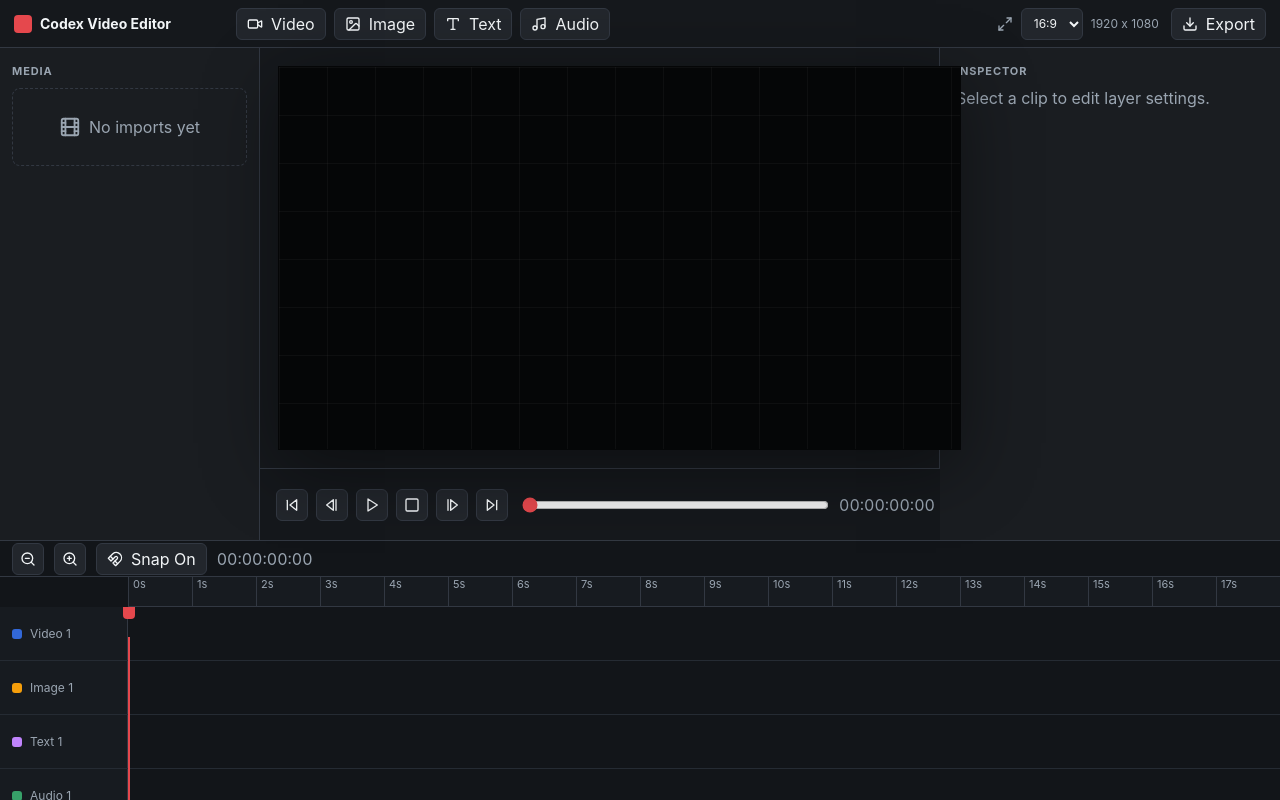
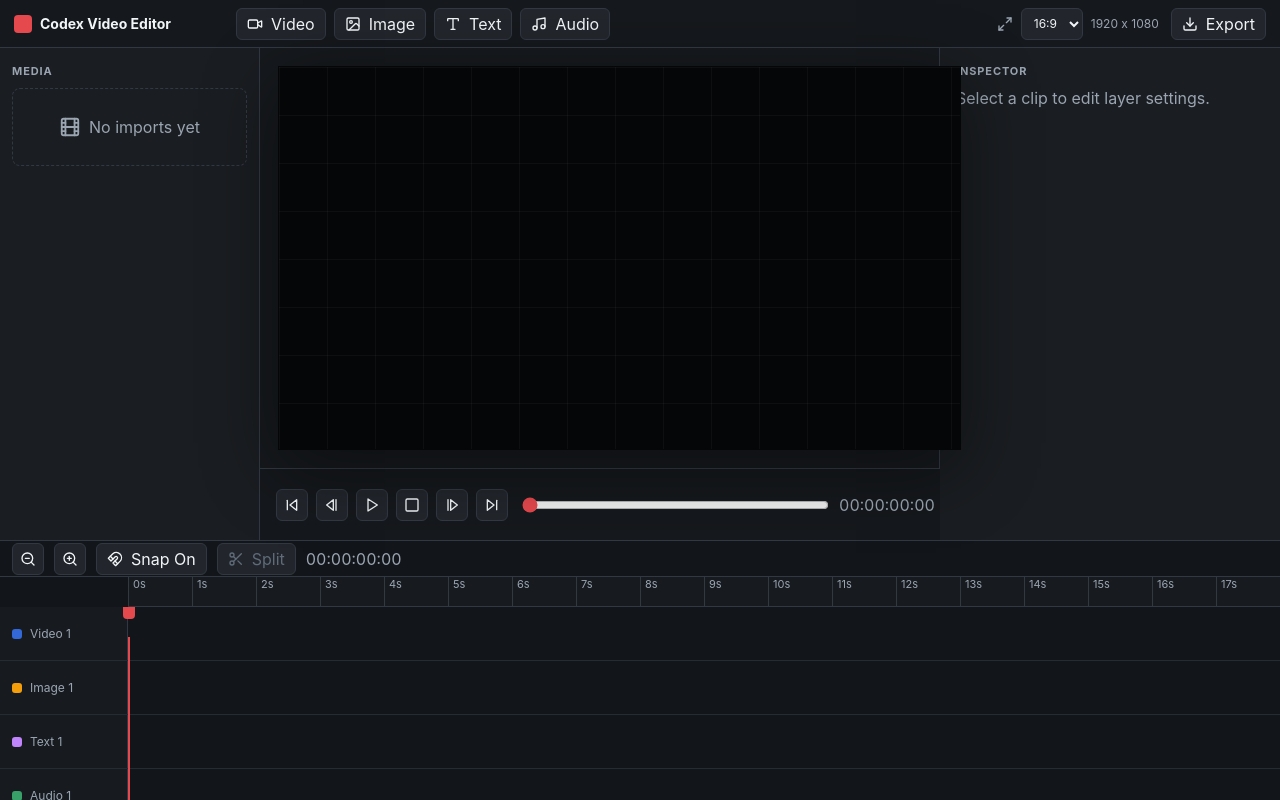
Before and after one commit to mavicair2tw/codex, a Next.js app: page / in a window 1280 px wide. Built offline with nearby package versions, Linux system fonts and the light colour scheme.

Commit message:
Add timeline clip splitting tools

```diff
--- a/src/components/timeline/timeline-editor.tsx
+++ b/src/components/timeline/timeline-editor.tsx
@@ -1,6 +1,6 @@
 "use client";
 
-import { Magnet, Trash2, Volume2, VolumeX, ZoomIn, ZoomOut } from "lucide-react";
+import { Magnet, Scissors, Trash2, Volume2, VolumeX, ZoomIn, ZoomOut } from "lucide-react";
 import { useRef } from "react";
 import { formatTimecode, pixelsToSeconds, secondsToPixels } from "@/lib/time";
 import { useEditorStore } from "@/stores/editor-store";
@@ -30,6 +30,7 @@ export const TimelineEditor = () => {
   const toggleSnap = useEditorStore((state) => state.toggleSnap);
   const moveClip = useEditorStore((state) => state.moveClip);
   const trimClip = useEditorStore((state) => state.trimClip);
+  const splitClipAtPlayhead = useEditorStore((state) => state.splitClipAtPlayhead);
   const deleteClip = useEditorStore((state) => state.deleteClip);
   const toggleClipMute = useEditorStore((state) => state.toggleClipMute);
   const width = secondsToPixels(project.timeline.duration, project.timeline.zoom);
@@ -87,6 +88,15 @@ export const TimelineEditor = () => {
     toggleClipMute(clipId);
   };
 
+  const handleSplitClip = (event: React.PointerEvent | React.MouseEvent, clipId: string) => {
+    event.stopPropagation();
+    dragRef.current = null;
+    splitClipAtPlayhead(clipId);
+  };
+
+  const selectedClip = project.clips.find((clip) => clip.id === selectedClipId);
+  const canSplitSelectedClip = selectedClip ? playhead > selectedClip.timing.start && playhead < selectedClip.timing.start + selectedClip.timing.duration : false;
+
   const rulerMarks = Array.from({ length: Math.floor(project.timeline.duration) + 1 }, (_, second) => second);
 
   return (
@@ -100,6 +110,9 @@ export const TimelineEditor = () => {
         </button>
         <button className="text-button" onClick={toggleSnap} type="button">
           <Magnet size={16} /> Snap {project.timeline.snapEnabled ? "On" : "Off"}
+        </button>
+        <button className="text-button" disabled={!selectedClipId || !canSplitSelectedClip} onClick={() => selectedClipId && splitClipAtPlayhead(selectedClipId)} type="button">
+          <Scissors size={16} /> Split
         </button>
         <span className="timecode">{formatTimecode(playhead, project.timeline.fps)}</span>
       </div>
@@ -143,6 +156,16 @@ export const TimelineEditor = () => {
                         <span className="trim-handle left" onPointerDown={(event) => beginDrag(event, clip, "trim-start")} />
                         <span style={{ overflow: "hidden", textOverflow: "ellipsis", whiteSpace: "nowrap" }}>{clip.name}</span>
                         <span className="clip-actions">
+                          <button
+                            aria-label={`Split ${clip.name} at playhead`}
+                            className="clip-action-button"
+                            onClick={(event) => handleSplitClip(event, clip.id)}
+                            onPointerDown={(event) => event.stopPropagation()}
+                            title="Split at playhead"
+                            type="button"
+                          >
+                            <Scissors size={12} />
+                          </button>
                           {(clip.kind === "video" || clip.kind === "audio") ? (
                             <button
                               aria-label={clip.muted ? `Unmute ${clip.name}` : `Mute ${clip.name}`}
--- a/src/stores/editor-store.ts
+++ b/src/stores/editor-store.ts
@@ -31,6 +31,7 @@ interface EditorState {
   toggleSnap: () => void;
   moveClip: (clipId: string, start: number, trackId?: string) => void;
   trimClip: (clipId: string, edge: "start" | "end", time: number) => void;
+  splitClipAtPlayhead: (clipId: string) => void;
   deleteClip: (clipId: string) => void;
   toggleClipMute: (clipId: string) => void;
   updateClip: (clipId: string, patch: Partial<EditorClip>) => void;
@@ -190,6 +191,58 @@ export const useEditorStore = create<EditorState>((set, get) => ({
         })
       }
     })),
+
+  splitClipAtPlayhead: (clipId) =>
+    set((state) => {
+      const clip = state.project.clips.find((item) => item.id === clipId);
+      if (!clip) {
+        return state;
+      }
+
+      const splitAt = clamp(roundToFrame(state.playhead, state.project.timeline.fps), 0, state.project.timeline.duration);
+      const clipStart = clip.timing.start;
+      const clipEnd = clip.timing.start + clip.timing.duration;
+      const minSegmentDuration = 1 / state.project.timeline.fps;
+
+      if (splitAt <= clipStart + minSegmentDuration || splitAt >= clipEnd - minSegmentDuration) {
+        return state;
+      }
+
+      const leftDuration = splitAt - clipStart;
+      const rightDuration = clipEnd - splitAt;
+      const rightClip: EditorClip = {
+        ...clip,
+        id: makeId(clip.kind),
+        name: `${clip.name} Copy`,
+        timing: {
+          ...clip.timing,
+          start: splitAt,
+          duration: rightDuration,
+          sourceIn: clamp(clip.timing.sourceIn + leftDuration, 0, clip.timing.sourceDuration)
+        }
+      };
+
+      return {
+        project: {
+          ...state.project,
+          clips: state.project.clips.flatMap((item) =>
+            item.id === clipId
+              ? [
+                  {
+                    ...item,
+                    timing: {
+                      ...item.timing,
+                      duration: leftDuration
+                    }
+                  },
+                  rightClip
+                ]
+              : [item]
+          )
+        },
+        selectedClipId: rightClip.id
+      };
+    }),
 
   deleteClip: (clipId) =>
     set((state) => ({
```
Also changed, not shown: index.html (+1 -1 lines), 1 other file (tests, documents, lock files or other folders).
